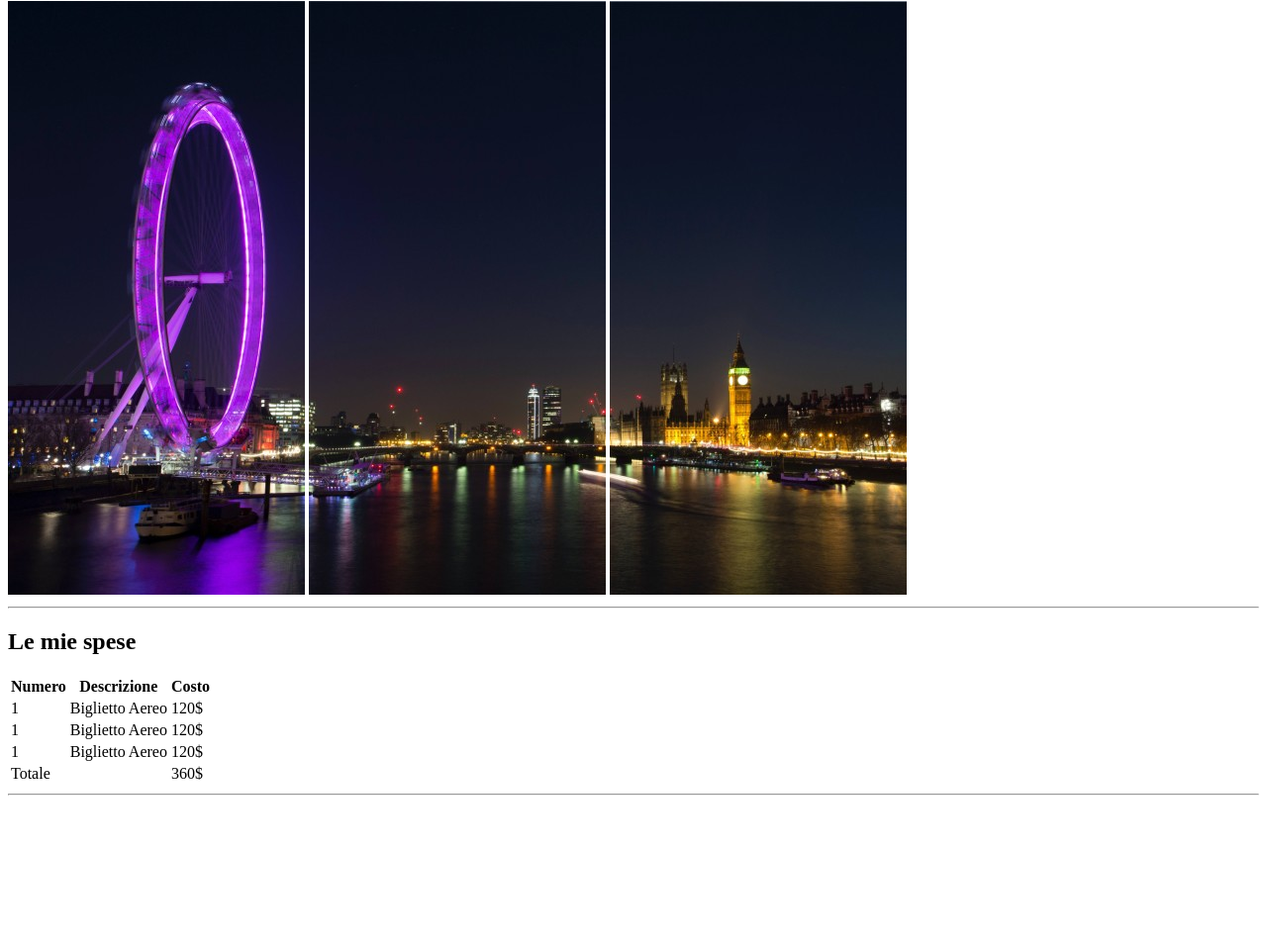
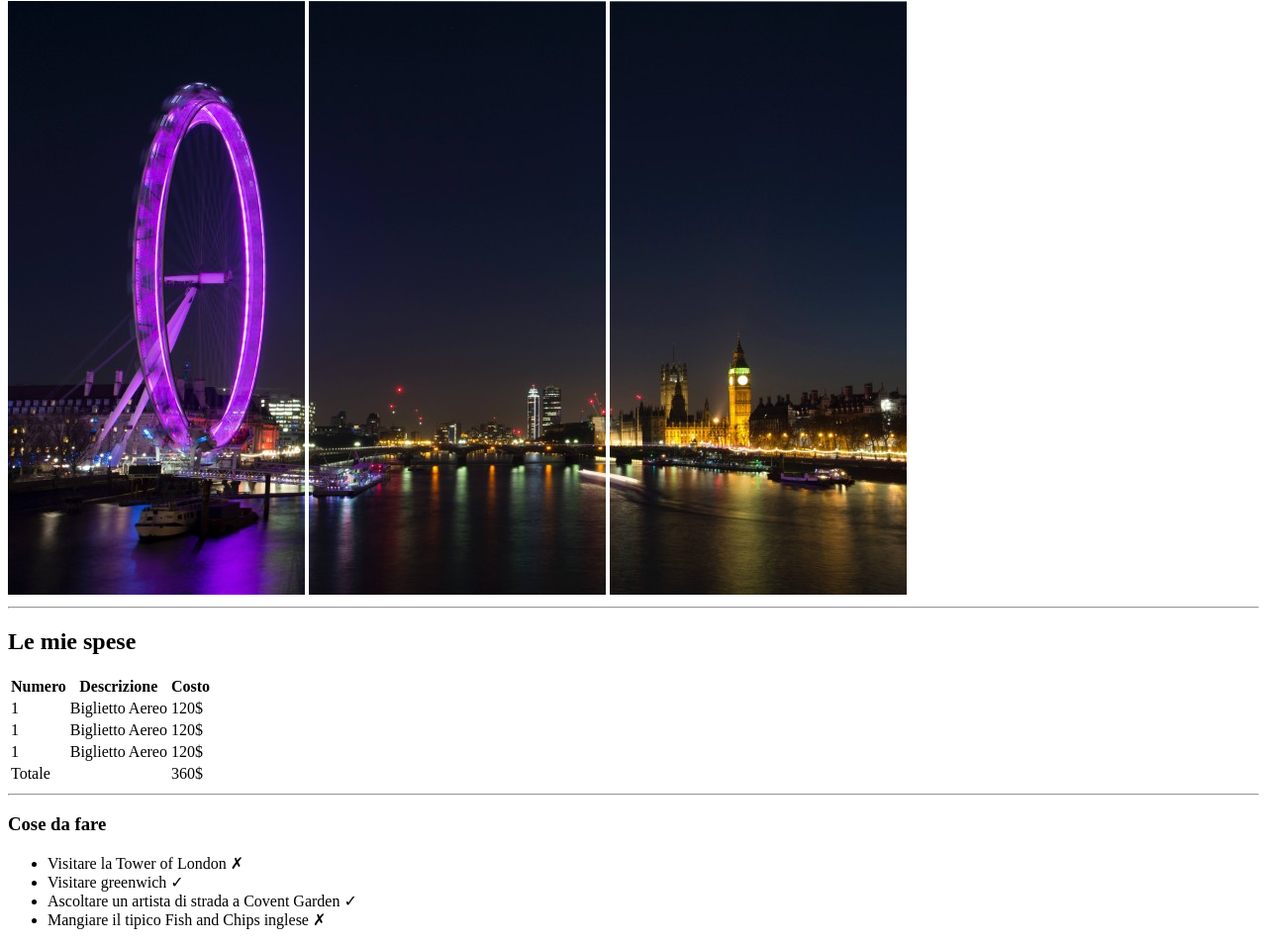
Before and after one commit to mattia-dev/html-london-trip, a plain HTML site: page index.html in a window 1280 px wide. Shown: the part 79-1034 px from the top of the page at 99% size. Before the commit the page ends 891 px from the top, so only its background shows below. Drawn offline with Linux system fonts and the light colour scheme.

Commit message:
added to do list and commentary

```diff
--- a/index.html
+++ b/index.html
@@ -5,6 +5,7 @@
     <title>Mytrip</title>
 </head>
 <body>
+    <!-- Heading and images -->
     <header>
         <h1>Il mio Viaggio a Londra</h1>
         <img src="img\pexels-bill-emrich-230794-0.jpg" alt="London Eye View">
@@ -13,7 +14,9 @@
         <hr>
     </header>
 
+    <!-- Here begin the main content of the page -->
     <main>
+        <!-- Table of expenses -->
         <section>
             <h2>Le mie spese</h2>
             <table>
@@ -57,7 +60,16 @@
             <hr>
         </section>
 
+        <!-- To do list -->
         <section>
+            <h3>Cose da fare</h3>
+
+            <ul>
+                <li>Visitare la Tower of London &cross;</li>
+                <li>Visitare greenwich &check;</li>
+                <li>Ascoltare un artista di strada a Covent Garden &check;</li>
+                <li>Mangiare il tipico Fish and Chips inglese &cross;</li>
+            </ul>
 
         </section>
 
```
